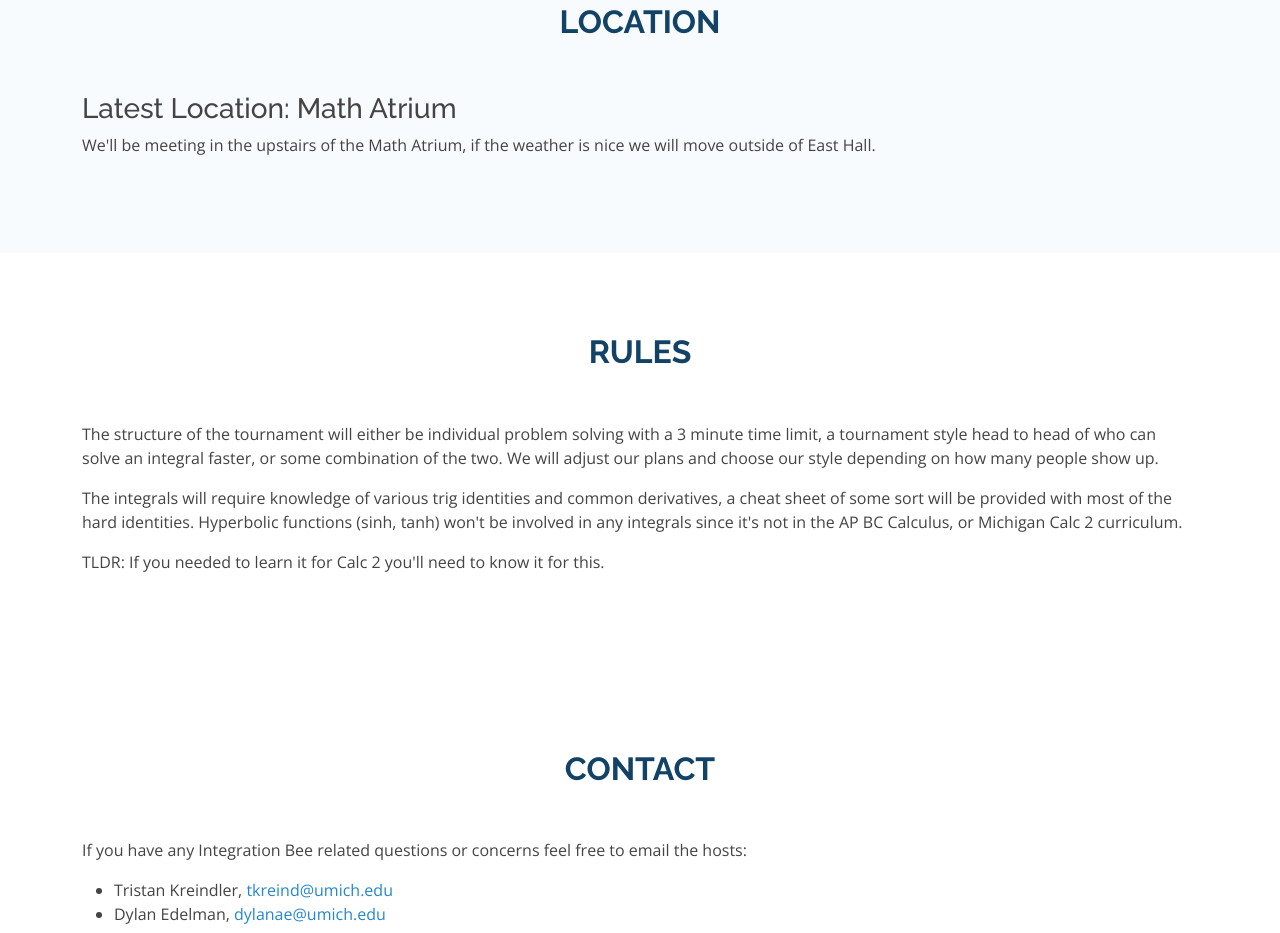
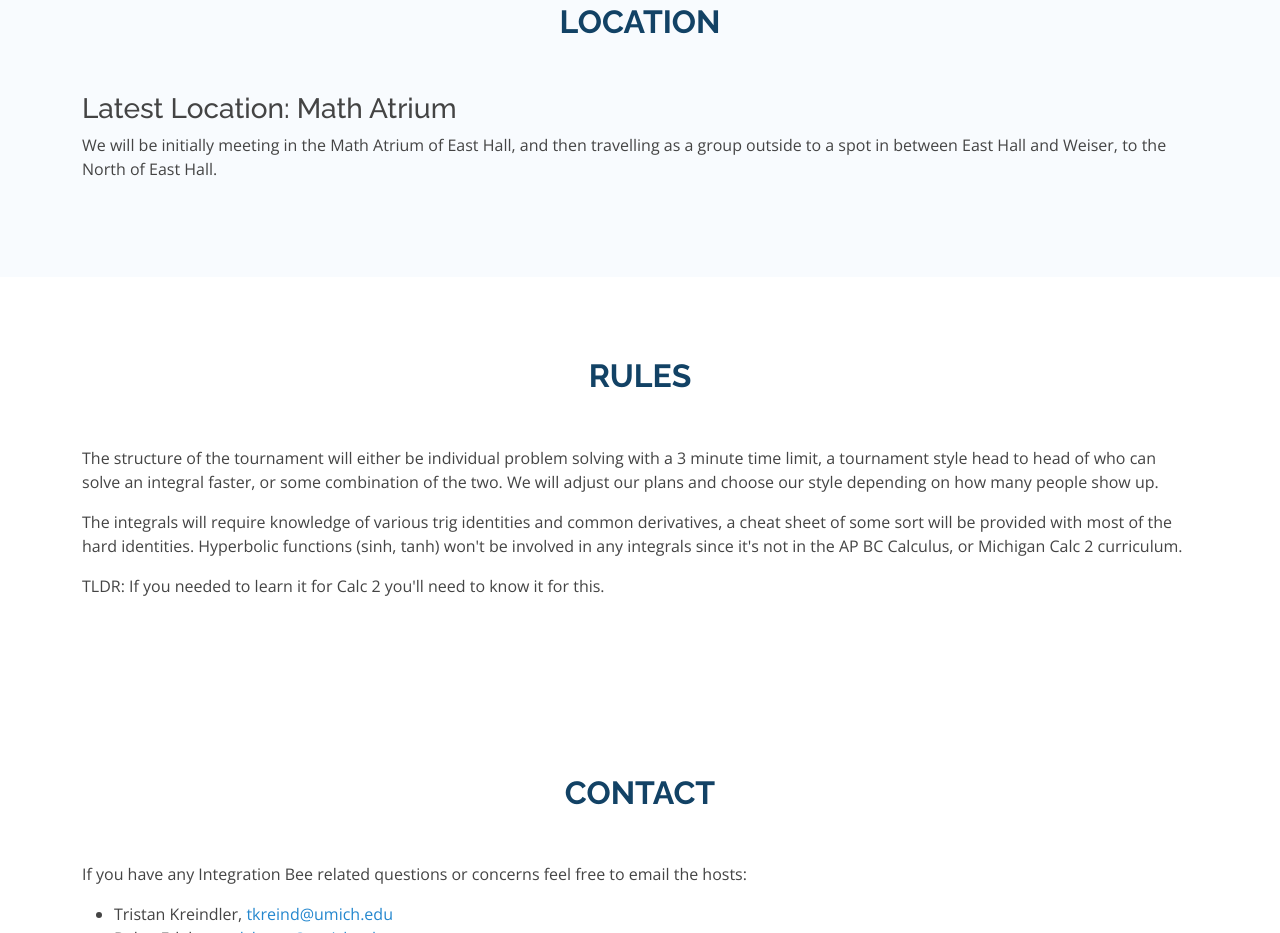
Before and after one commit to tkreind/Integration-Bee, a plain HTML site: page index.html in a window 1280 px wide. Shown: the part 1095-2028 px from the top of the page. Drawn offline with nearby package versions, Linux system fonts and the light colour scheme.

Commit message:
Updated location

```diff
--- a/index.html
+++ b/index.html
@@ -119,7 +119,8 @@
           <div class="col-lg">
             <h3>Latest Location: Math Atrium</h3>
             <p>
-              We'll be meeting in the upstairs of the Math Atrium, if the weather is nice we will move outside of East Hall.
+              We will be initially meeting in the Math Atrium of East Hall, and then travelling as a group outside
+              to a spot in between East Hall and Weiser, to the North of East Hall.
             </p>
           </div>
         </div>
```
